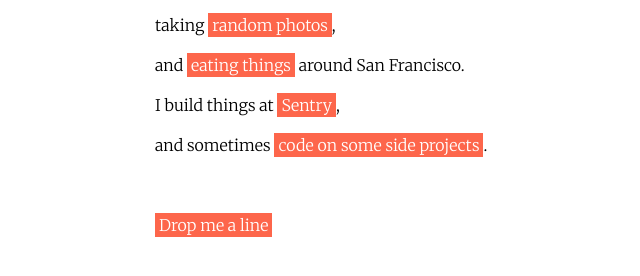
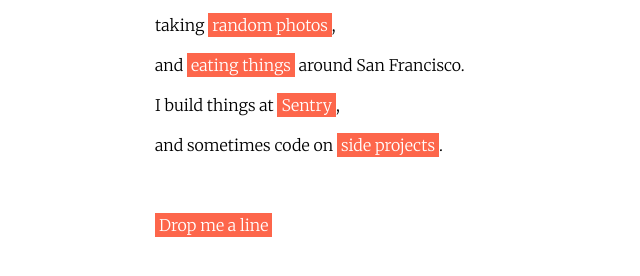
Before and after one commit to lynnagara/lynnagara.github.io, a plain HTML site: page index.html in a window 1280 px wide. Shown: the part 326-602 px from the top of the page, without its empty margins (95-735 px from the left). Drawn offline with Linux system fonts and the light colour scheme.

Commit message:
Smaller highlighted area

```diff
--- a/index.html
+++ b/index.html
@@ -14,7 +14,7 @@
       <p>taking <a href="https://www.instagram.com/lynnagara/" target="_blank">random photos</a>,</p>
       <p>and <a href="https://foursquare.com/lynnagara" target="_blank">eating things</a> around San Francisco.</p>
       <p>I build things at <a href="https://www.sentry.io" target="_blank">Sentry</a>,</p>
-      <p>and sometimes <a href="https://www.github.com/lynnagara" target="_blank">code on some side projects</a>.</p>
+      <p>and sometimes code on <a href="https://www.github.com/lynnagara" target="_blank">side projects</a>.</p>
       <p>&nbsp;</p>
       <p><a id="twitter" href="https://www.twitter.com/lynnagara" target="_blank">Drop me a line</a></p>
     </div>
```
